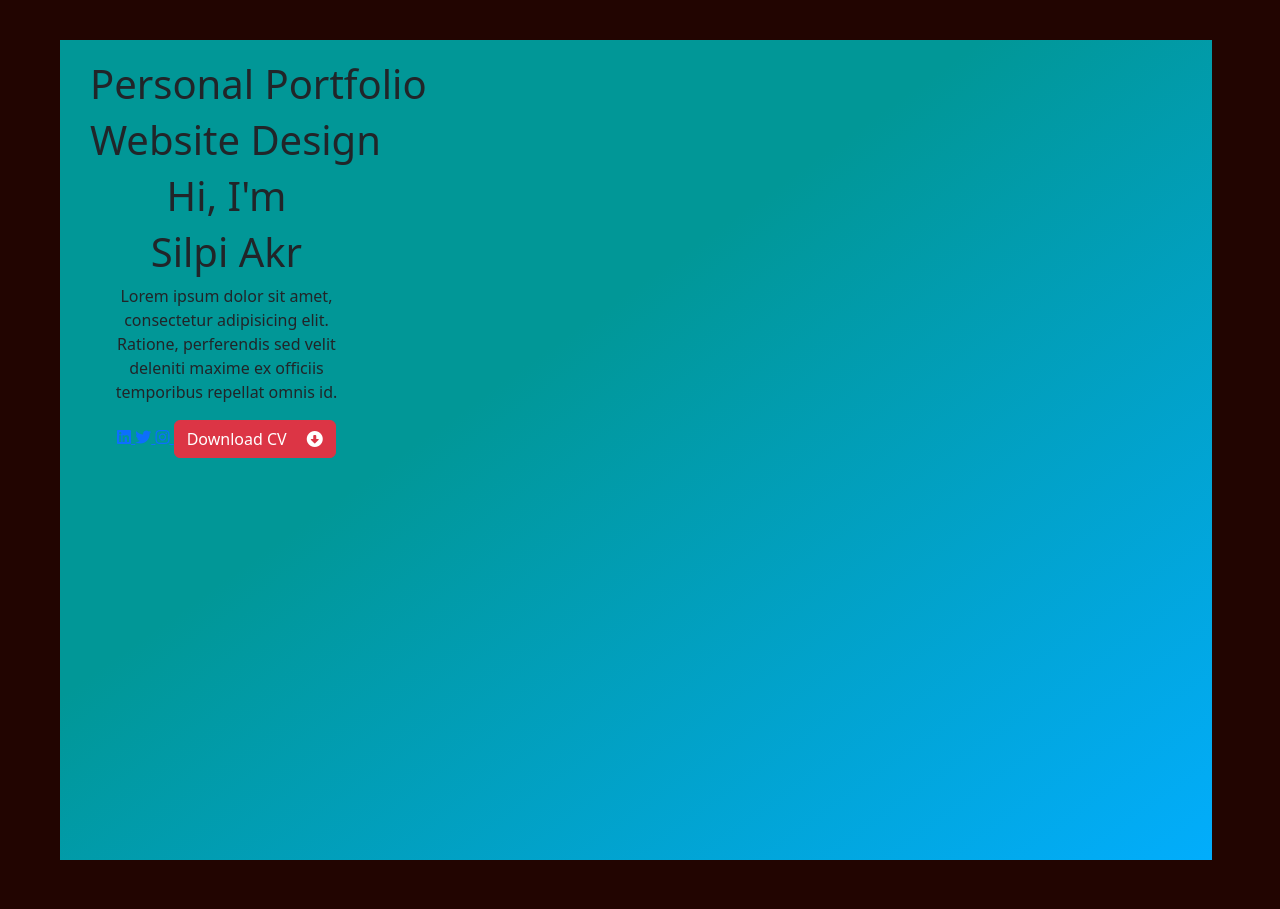
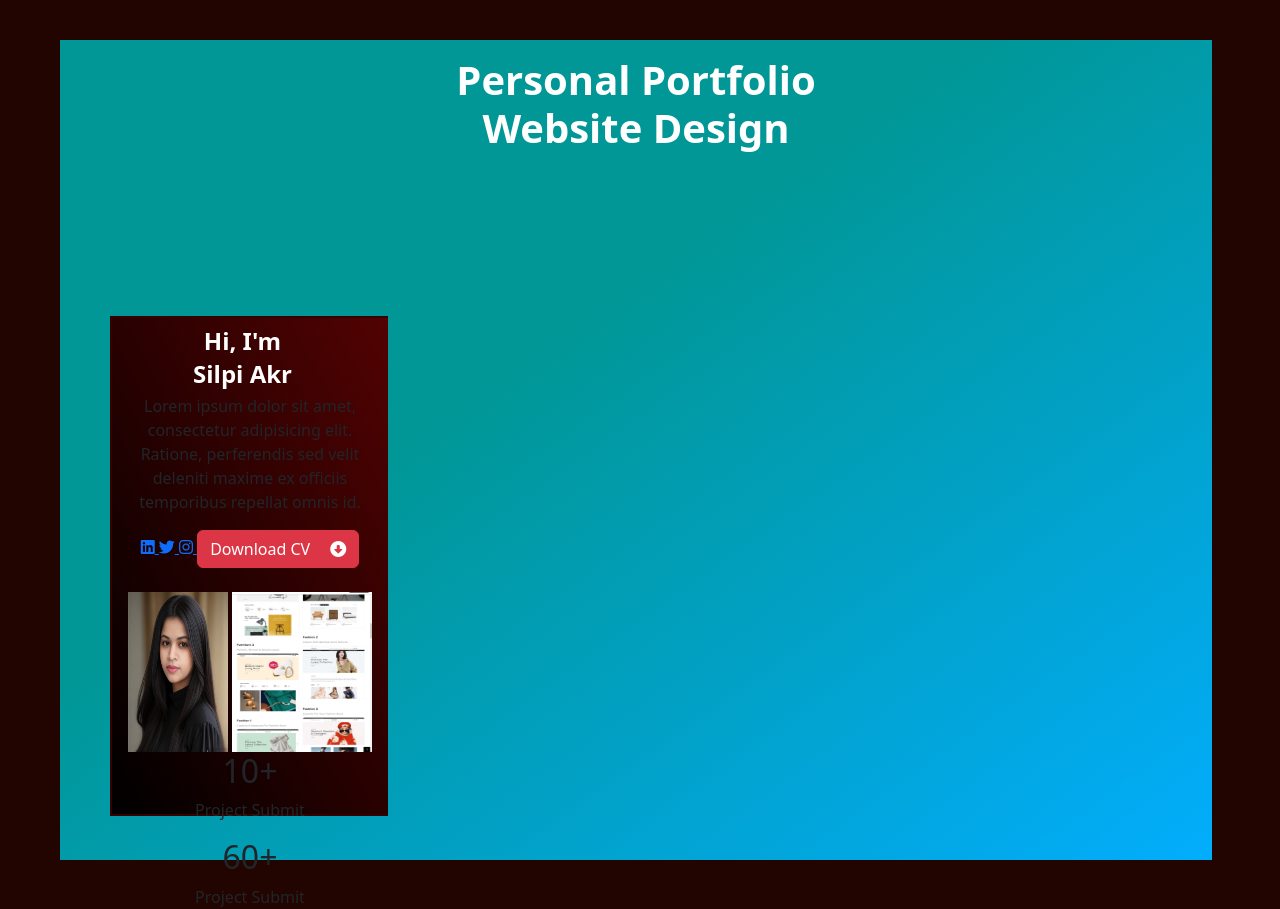
Before and after one commit to silpiakr/Landing-Page, a plain HTML site: page index.html in a window 1280 px wide. Drawn offline with nearby package versions, Linux system fonts and the light colour scheme.

Commit message:
main section

```diff
--- a/index.html
+++ b/index.html
@@ -30,3 +30,20 @@
                         </a>
                         <button type="button" class="btn btn-danger btn-style">Download CV <i class="fa-solid fa-circle-down ms-3"></i></button>
                     </div>
+                    <ingDiv>
+                        <img src="images/silpi's-pic.jpg" style="width: 100px; height: 160px;" class="mt-4" alt="">
+                    </ingDiv>
+                    <ingDiv>
+                        <img src="images/web2.png" style="width: 140px; height: 160px;" class="mt-4" alt="">
+                    </ingDiv>
+                    <div class="workMain2">
+                        <div class="work">
+                            <h2>10+</h2>
+                            <p>Project Submit</p>
+                        </div>
+                        <div class="work">
+                            <h2>60+</h2>
+                            <p>Project Submit</p>
+                        </div>
+                    </div>
+                  </div>
--- a/style.css
+++ b/style.css
@@ -18,3 +18,27 @@ body{
 .divTop{
     padding: 20px;
 }
+.top-section h1{
+    color: #fff;
+    text-align: center;
+    font-size:2.5rem;
+    font-weight: 700;
+    line-height: 40px;
+}
+.abt-me-1{
+    background-image: linear-gradient(to bottom left, rgb(82, 2, 2), black);
+    height: 500px;
+    margin-top: 160px;
+    box-sizing: border-box;
+    border: 2px solid rgb(54, 1, 1);
+    border-right: transparent;
+    margin-left: 30px;
+    padding-top: 10px;
+
+}
+.abt-me-1 h1{
+    font-size: 1.5rem;
+    padding-right: 15px;
+    line-height: 25px;
+    text-align: center;
+}
```
